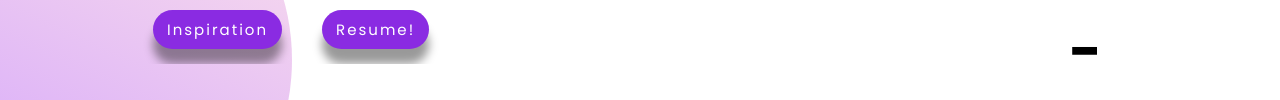
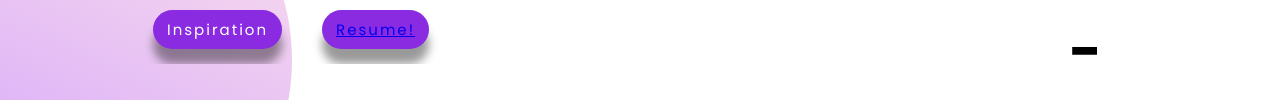
Before and after one commit to lennythecreator/lennnythecreator.github.io, a plain HTML site: page index.html in a window 1280 px wide. Shown: the part 432-532 px from the top of the page. Drawn offline with nearby package versions, Linux system fonts and the light colour scheme; a web font is replaced by a local one.

Commit message:
updated button for resume

```diff
--- a/index.html
+++ b/index.html
@@ -38,7 +38,7 @@
                     <form action="https://en.wikipedia.org/wiki/Malcolm_X">
                         <button type="submit" class="Inspiration">Inspiration</button>
                      </form>
-                    <button>Resume!</button>
+                    <button><a href="https://drive.google.com/file/d/1h-i7xYt0gfwbQfQK9joffQ0kZUFwsUDF/view?usp=drive_link">Resume!</a></button>
                 </div>
             </div>
             <div class="cols col1">
```
